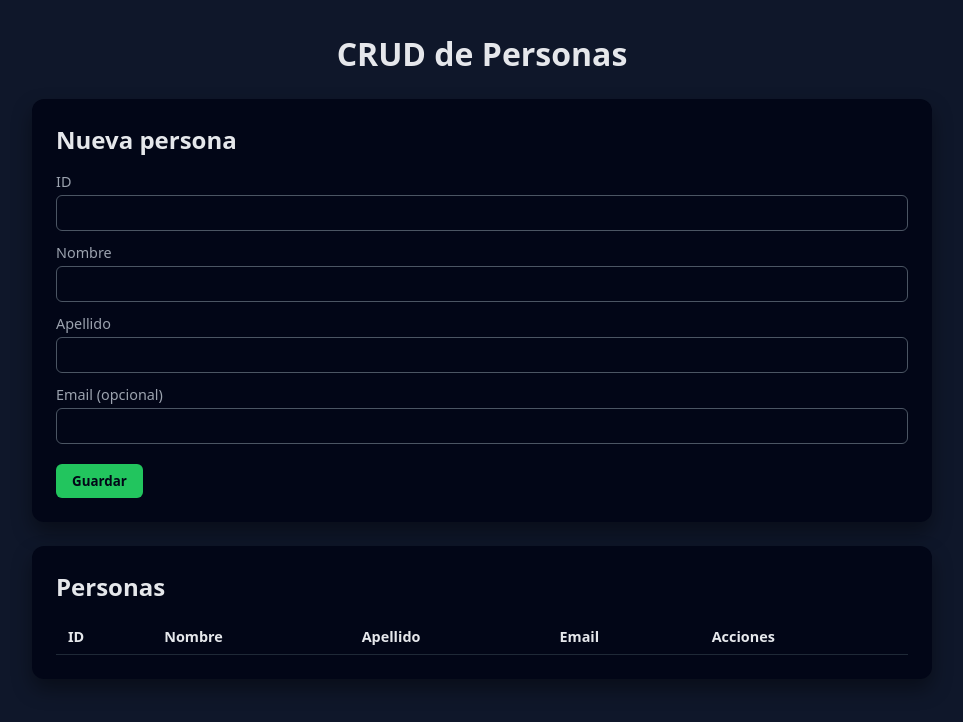
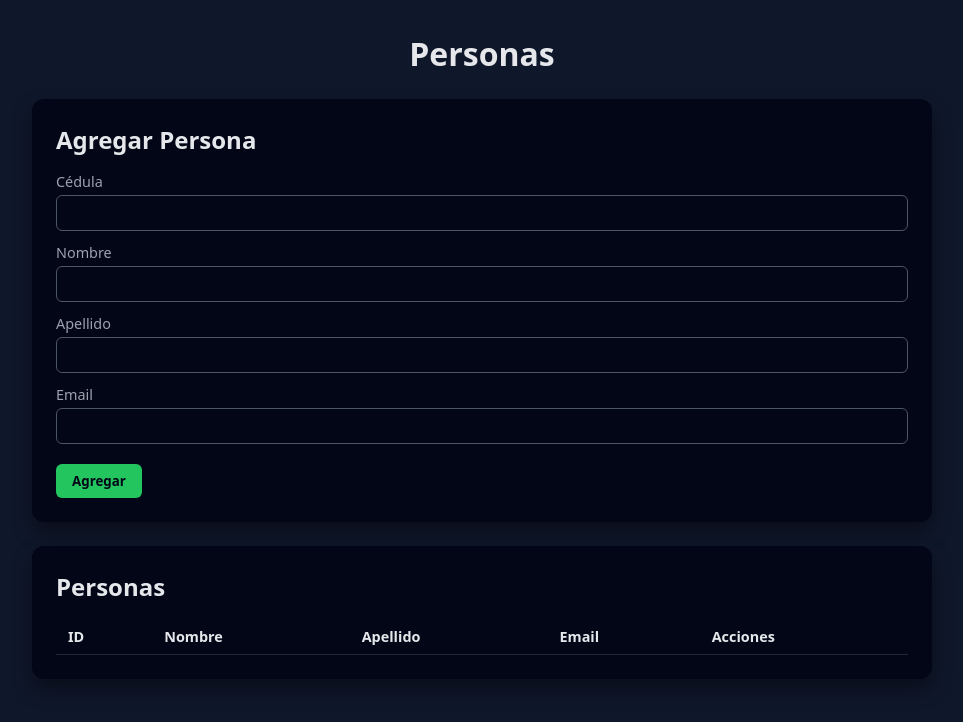
Before and after one commit to steve-sr/crud-personas-python, a plain HTML site: page frontend/index.html in a window 1280 px wide. Shown: the whole page, without its empty margins (158-1121 px from the left). Drawn offline with Linux system fonts and the light colour scheme; no server answers.

Commit message:
Update index.html: change titles and labels for consistency and clarity

```diff
--- a/frontend/index.html
+++ b/frontend/index.html
@@ -2,18 +2,18 @@
 <html lang="es">
 <head>
   <meta charset="UTF-8" />
-  <title>CRUD de Personas</title>
+  <title>Personas</title>
   <link rel="stylesheet" href="styles.css" />
 </head>
 <body>
   <main class="container">
-    <h1>CRUD de Personas</h1>
+    <h1>Personas</h1>
 
     <section class="card">
-      <h2>Nueva persona</h2>
+      <h2>Agregar Persona</h2>
       <form id="form-persona">
         <div class="field">
-          <label for="id">ID</label>
+          <label for="id">Cédula</label>
           <input type="number" id="id" required />
         </div>
 
@@ -28,11 +28,11 @@
         </div>
 
         <div class="field">
-          <label for="email">Email (opcional)</label>
+          <label for="email">Email</label>
           <input type="email" id="email" />
         </div>
 
-        <button id="btn-submit" type="submit">Guardar</button>
+        <button id="btn-submit" type="submit">Agregar</button>
       </form>
     </section>
 
```
